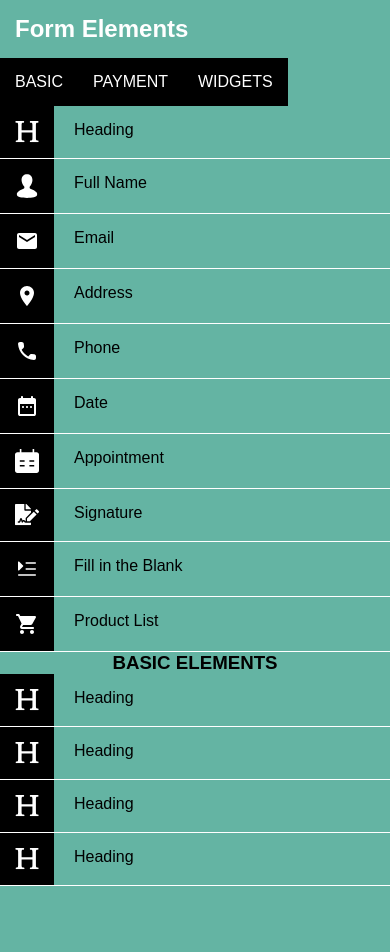
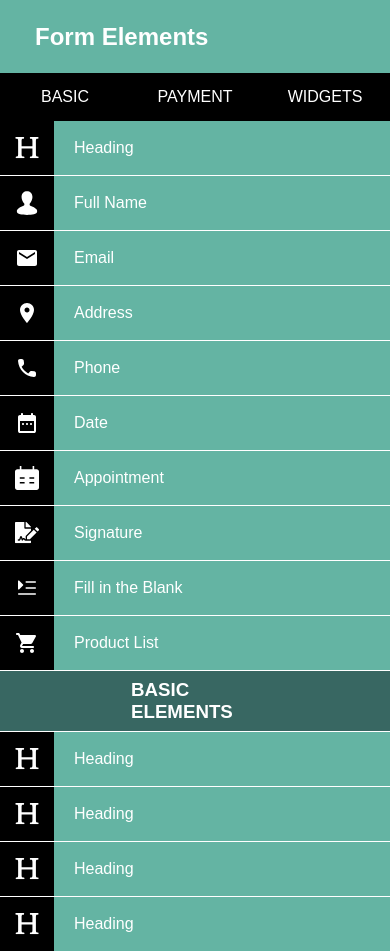
Before and after one commit to zuri-training/TeamOwlw2-feedback_gen, a plain HTML site: page html/formelement.html in a window 390 px wide. Before the commit the page ends 886 px from the top, so only its background shows below. Drawn offline with Linux system fonts and the light colour scheme.

Commit message:
made necessary changes

```diff
--- a/css/formelement.css
+++ b/css/formelement.css
@@ -56,18 +56,30 @@ img {
     body {
         background: #64B4A3;
         font-family: "Poppins", sans-serif;
+        font-style: normal;
+    }
+
+    header {
+        display: flex;
+        flex-direction: column;
+        justify-content: center;
+        align-items: center;
+
     }
 
     .heading {
-
+        font-weight: 400;
+        line-height: 22px;
         color: #ffffff;
-        padding: 15px;
+        margin: 11px auto 10px 20px;
     }
 
-    div {
+    .select p {
         width: 100%;
         display: flex;
         flex-direction: row;
+        justify-content: center;
+        align-items: center;
 
     }
 
@@ -98,7 +110,17 @@ img {
         border-bottom: 1px solid #ffffff;
     }
     .option p {
-        padding: 15px 20px;
+        padding: 18px 20px;
+        color: #ffffff;
+        font-style: normal;
+
+    }
+
+    h3 {
+        background-color: #0c1d2280;
+        color: #ffffff;
+        padding: 8px 131px;
+        border-bottom: 1px solid #ffffff;
     }
 
 
--- a/html/formelement.html
+++ b/html/formelement.html
@@ -15,9 +15,8 @@
             <h2>Form Elements</h2>
         </div>
 
-        <div>
+        <div class="select">
             <p>BASIC</p>
-            <!-- <span></span> -->
             <p>PAYMENT</p>
             <p>WIDGETS</p>
         </div>
```
